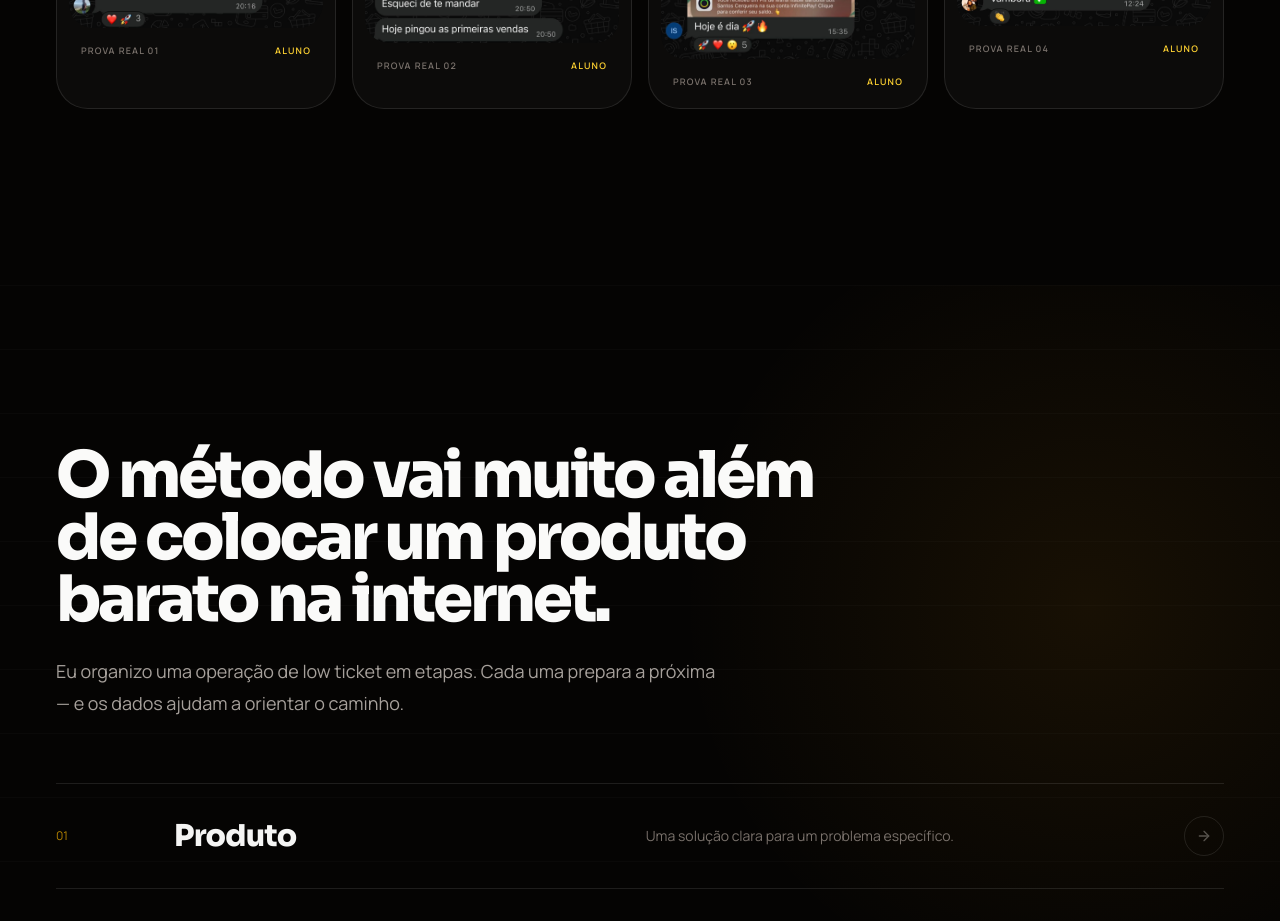
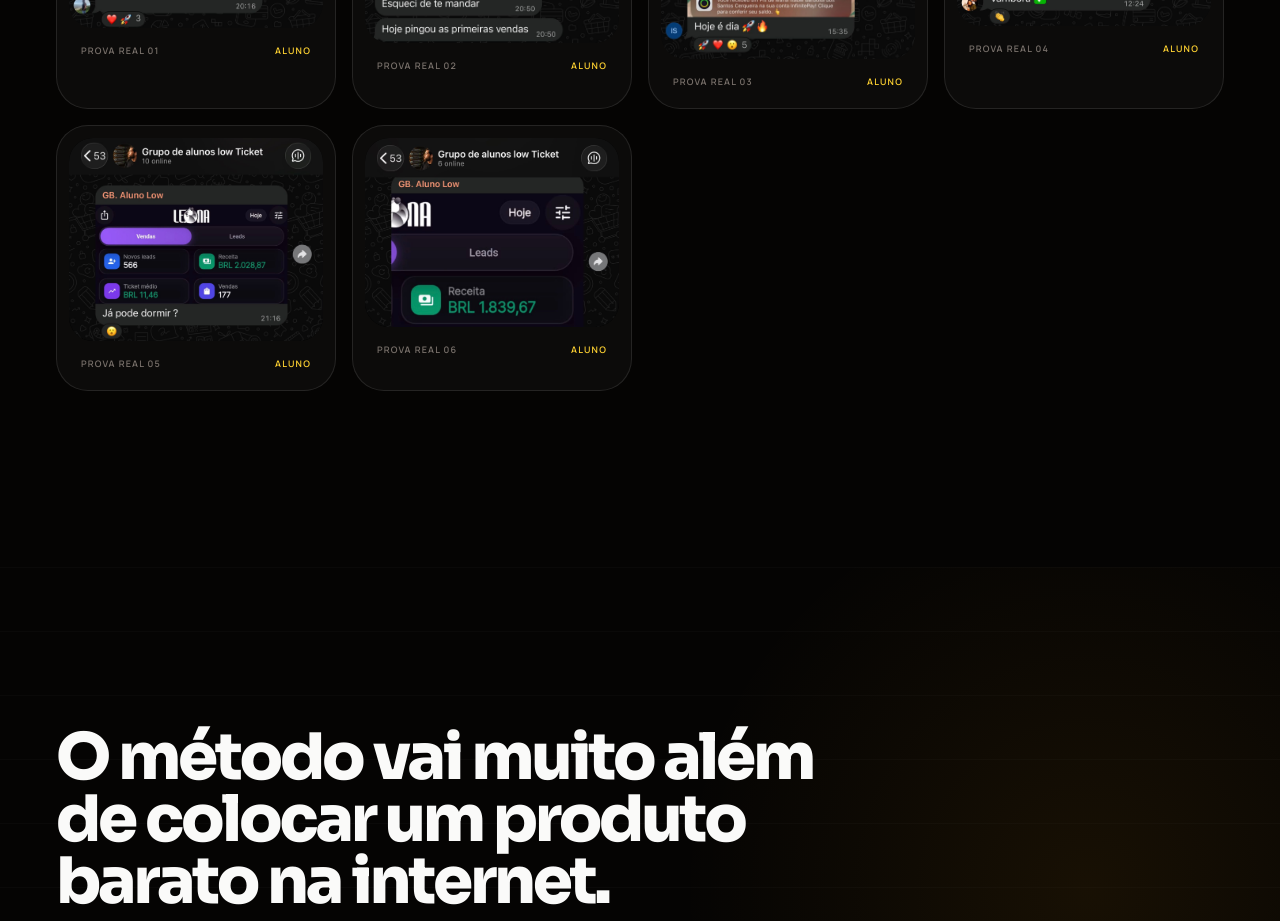
Before and after one commit to driveaulas936-sketch/Wesley, a React (Vite) app: page / in a window 1280 px wide. Shown: the part 3040-3961 px from the top of the page. Built offline with nearby package versions, Linux system fonts and the light colour scheme.

Commit message:
Exibir duas novas provas sociais na galeria

```diff
--- a/app/landing-page.tsx
+++ b/app/landing-page.tsx
@@ -212,6 +212,8 @@ const socialProofs = [
   { src: '/images/proof-02.jpeg', alt: 'Relato de aluno sobre suas primeiras vendas', width: 1148, height: 1600 },
   { src: '/images/proof-03.jpeg', alt: 'Registros de vendas compartilhados por aluna', width: 1100, height: 1600 },
   { src: '/images/proof-04.jpeg', alt: 'Resultado de aluna com 35 vendas realizadas no período', width: 1206, height: 1600 },
+  { src: '/images/proof-05.jpeg', alt: 'Resultado compartilhado por aluno: 177 vendas e receita de R$ 2.028,87', width: 1284, height: 1023 },
+  { src: '/images/proof-06.jpeg', alt: 'Resultado compartilhado por aluno: receita de R$ 1.839,67', width: 1284, height: 954 },
 ] as const;
 
 function FloatingNotification({ icon, eyebrow, title, detail, className, elementRef }: { icon: ReactNode; eyebrow: string; title: string; detail: string; className: string; elementRef: (node: HTMLDivElement | null) => void }) {
```
